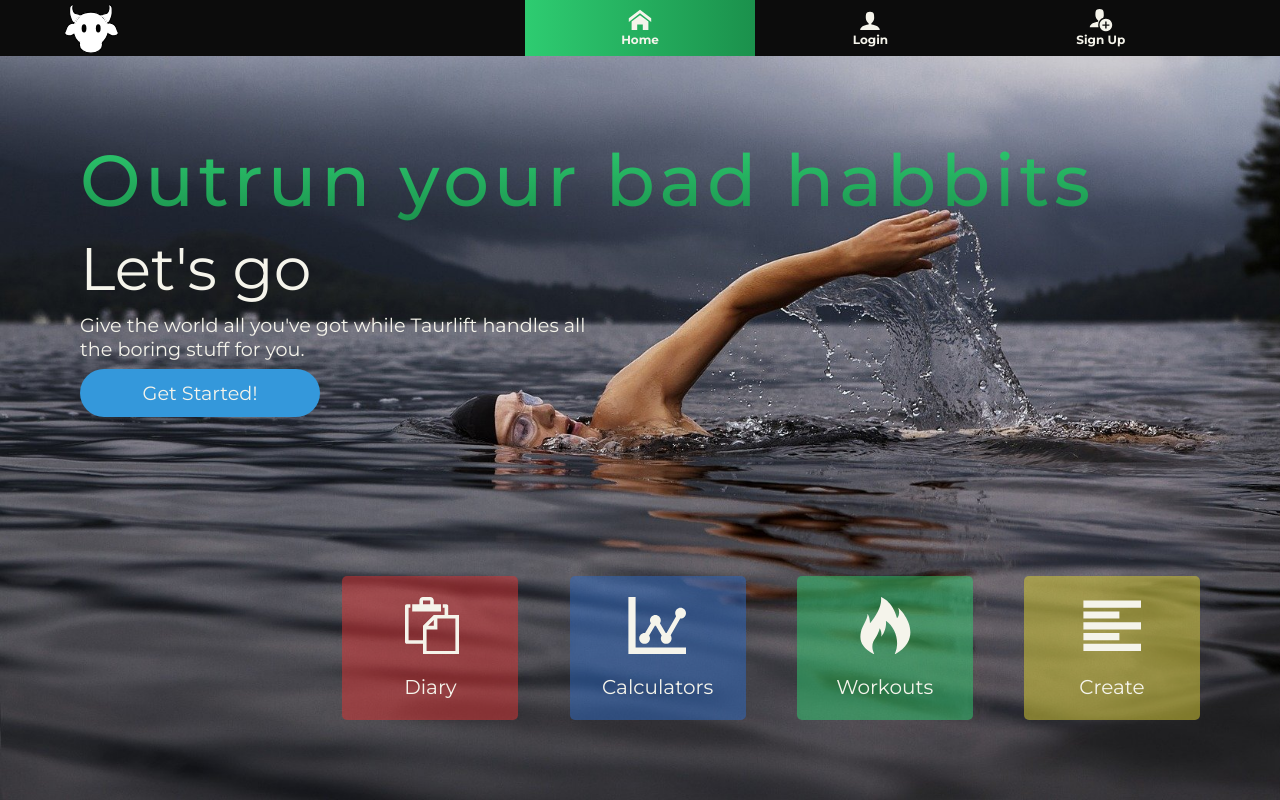
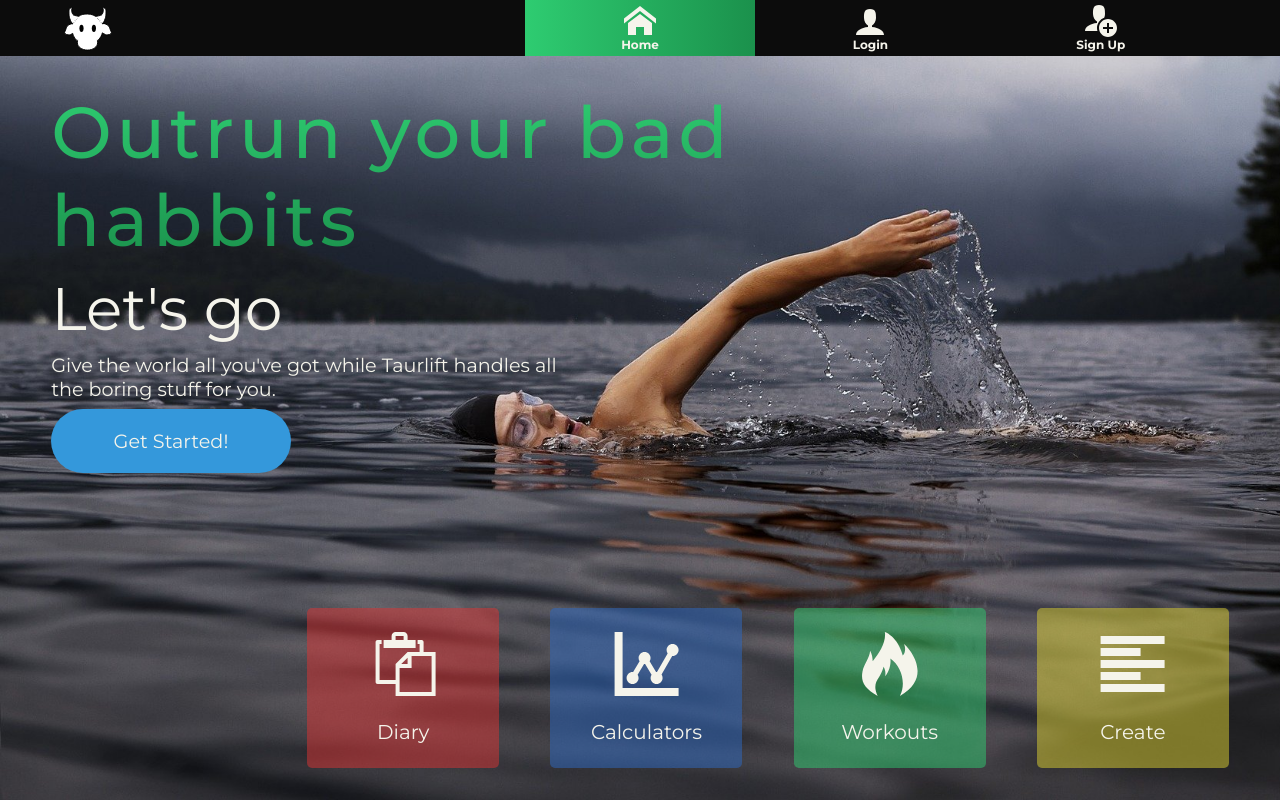
Before and after one commit to patWstar/taurliftTS, a React (Create React App) app: page / in a window 1280 px wide. Built offline with nearby package versions, Linux system fonts and the light colour scheme.

Commit message:
home and diary mqueries

```diff
--- a/src/App.tsx
+++ b/src/App.tsx
@@ -13,8 +13,9 @@ import Calculators from "components/Calculators";
 const Wrapper = styled.div`
   display: flex;
   flex-direction: column;
+  width: 100vw;
   height: 100vh;
-  width: 100vw;
+  min-height: fit-content;
   overflow: auto;
   background: linear-gradient(to right, #005aa7, #fffde4);
 
--- a/src/components/Home.tsx
+++ b/src/components/Home.tsx
@@ -19,17 +19,27 @@ const Wrapper = styled.div`
   display: flex;
   flex-direction: column;
   justify-content: space-between;
-  background-color: linear-gradient(to top, #464747, #6e7270);
-  background-image: url("./backgrounds/backgroundMAX.jpg");
+  background-image: url("backgrounds/backgroundMAX.jpg");
   background-size: cover;
   background-repeat: no-repeat;
   color: ${({ theme }) => theme.textColor};
-  padding: 10rem;
+  padding: 4vh 4vw;
+
+  @media only screen and (max-width: 37.5em) {
+    padding: 0;
+    justify-content: space-between;
+    padding: 1vh 0;
+    align-items: center;
+    gap: 10px;
+
+    background-size: 100% 100%;
+  }
 `;
 const Header = styled.header`
   display: flex;
   flex-direction: column;
   gap: 1rem;
+  width: 80%;
   & > h1 {
     color: transparent;
     background: linear-gradient(to bottom, #2ecc71, #1b914c);
@@ -39,6 +49,13 @@ const Header = styled.header`
     font-size: 9vmin;
     font-weight: 500;
     animation: ${fadeInAnimation} 1s linear 1;
+    @media only screen and (max-width: 56.25em) {
+      font-size: 7vmin;
+    }
+    @media only screen and (max-width: 37.5em) {
+      font-size: 4rem;
+      text-align: center;
+    }
   }
 `;
 const HeaderLink = styled(Link)`
@@ -46,14 +63,21 @@ const HeaderLink = styled(Link)`
   font-size: 7.5vmin;
   transition: 0.4s;
   width: fit-content;
+
   &:hover,
   &:focus {
     color: ${({ theme }) => theme.primaryColor};
     letter-spacing: 0.2rem;
   }
+  @media only screen and (max-width: 37.5em) {
+    display: none;
+  }
 `;
 const HeaderText = styled.p`
   font-size: 2.4vmin;
+  @media only screen and (max-width: 37.5em) {
+    display: none;
+  }
 `;
 const shakeButton = keyframes`
   0% {
@@ -79,11 +103,12 @@ const HeaderButton = styled(Link)`
   justify-content: center;
   align-items: center;
   color: inherit;
-  height: 6rem;
-  width: 30rem;
+  height: 8vh;
+  width: 30vw;
+  max-width: 30rem;
   background-color: ${({ theme }) => theme.primaryColor};
   font-size: 2.4vmin;
-  border-radius: 30px;
+  border-radius: 80px;
   transition: 0.4s;
   animation: ${shakeButton} 1s ease-out 1;
 
@@ -92,6 +117,16 @@ const HeaderButton = styled(Link)`
     transform: scale(1.1);
     box-shadow: 0 1rem 2rem 1rem rgba(0, 0, 0, 0.2);
   }
+  @media only screen and (max-width: 37.5em) {
+    margin: 0 auto;
+    width: 18rem;
+    height: 8rem;
+    font-size: 2rem;
+  }
+
+  @media only screen and (max-height: 28.75em) {
+    display: none;
+  }
 `;
 
 const Navigation = styled.nav`
@@ -99,12 +134,23 @@ const Navigation = styled.nav`
   justify-content: flex-end;
   align-items: center;
   gap: 4vw;
+  width: 100%;
+  @media only screen and (max-width: 56.25em) {
+    height: fit-content;
+    width: 100%;
+    flex-wrap: nowrap;
+    justify-content: center;
+  }
+  @media only screen and (max-width: 37.5em) {
+    flex-wrap: wrap;
+    padding: 0 10vw;
+  }
 `;
 
 const NavButton = styled(Link)<NavButtonProps>`
   border-radius: 5px;
-  width: 22rem;
-  height: 18rem;
+  width: 15vw;
+  height: 20vh;
   display: flex;
   align-items: center;
   justify-content: space-evenly;
@@ -121,8 +167,19 @@ const NavButton = styled(Link)<NavButtonProps>`
 
   & > svg {
     fill: currentColor;
-    width: 40%;
+    width: 35%;
     height: 40%;
+  }
+  @media only screen and (max-width: 56.25em) {
+    height: 20vh;
+    width: 20%;
+    flex-wrap: wrap;
+    justify-content: center;
+  }
+  @media only screen and (max-width: 37.5em) {
+    width: 30vw;
+    height: 18vh;
+    min-width: 10rem;
   }
 `;
 //~~~~~~~~~~~~~~~~~~~Component
--- a/src/components/Login.tsx
+++ b/src/components/Login.tsx
@@ -6,7 +6,7 @@ import { Link, useHistory, Redirect } from "react-router-dom";
 //Components
 import Spinner from "components/shared/components/Spinner";
 import fadeInAnimation from "components/shared/animations/fadeIn";
-import TextInput from "components/shared/components/FormTextInput";
+import FormTextInput from "components/shared/components/FormTextInput";
 import SubmitButton from "components/shared/components/SubmitButton";
 import ErrorList from "components/shared/components/ErrorList";
 //Redux
@@ -171,14 +171,14 @@ const Login = (): JSX.Element => {
           ) : (
             <Form onSubmit={submitHandler}>
               <label htmlFor="email">Email</label>
-              <TextInput
+              <FormTextInput
                 name="Email"
                 placeholder="E-mail"
                 width="40%"
                 reactRef={emailRef}
               />
               <label htmlFor="password">Password</label>
-              <TextInput
+              <FormTextInput
                 name="password"
                 placeholder="Password"
                 width="40%"
--- a/src/components/Navbar.tsx
+++ b/src/components/Navbar.tsx
@@ -22,15 +22,25 @@ type NavProps = {
 //~~~~~~~~~~~~~~~~~~~Styled Components
 const Container = styled.div`
   display: flex;
+  align-self: stretch;
   justify-content: space-between;
   height: 7rem;
   background-color: ${({ theme }) => theme.navBarColor};
   padding: 0 5%;
   color: ${({ theme }) => theme.textColor};
+
+  @media only screen and (max-width: 56.25em) {
+    padding: 0;
+  }
 `;
+
 const Logo = styled(NavLink)`
   & > img {
     height: 100%;
+    width: 6rem;
+  }
+  @media only screen and (max-width: 56.25em) {
+    display: none;
   }
 `;
 const Navs = styled.nav<NavsProps>`
@@ -40,6 +50,10 @@ const Navs = styled.nav<NavsProps>`
   width: 60%;
   @media only screen and (max-width: 75em) {
     width: 80%;
+  }
+  @media only screen and (max-width: 56.25em) {
+    width: 100%;
+    justify-content: center;
   }
   & > * {
     width: ${({ logged }) => (logged ? "calc(100% / 5)" : "calc(100% / 3)")};
@@ -62,11 +76,18 @@ const Nav = styled(NavLink)<NavProps>`
   color: inherit;
   font-weight: 700;
   transition: 0.4s;
-  height: 100%;
+  align-self: stretch;
+  flex: 1;
   font-size: 1.5vmin;
   & > svg {
-    height: 40%;
+    height: 4rem;
+    width: 4rem;
     fill: ${({ theme }) => theme.textColor};
+
+    @media only screen and (max-width: 56.25em) {
+      height: 2rem;
+      width: 2rem;
+    }
   }
   &:hover {
     letter-spacing: 1px;
@@ -77,6 +98,11 @@ const Nav = styled(NavLink)<NavProps>`
     background: linear-gradient(to right, #2ecc71, #1b914c);
     background-repeat: no-repeat;
     animation: ${activeLinkBackground} 0.4s ease-out 1;
+  }
+
+  @media only screen and (max-width: 56.25em) {
+    flex: 1;
+    font-size: 3vmin;
   }
 `;
 
@@ -94,6 +120,9 @@ const LogoutButton = styled.button`
   &:hover {
     letter-spacing: 1px;
     color: red;
+  }
+  @media only screen and (max-width: 56.25em) {
+    font-size: 3vmin;
   }
 `;
 //~~~~~~~~~~~~~~~~~~~Component
--- a/src/components/Signup.tsx
+++ b/src/components/Signup.tsx
@@ -5,7 +5,7 @@ import axios from "axios";
 import { Link, useHistory, Redirect } from "react-router-dom";
 //Components
 import fadeInAnimation from "components/shared/animations/fadeIn";
-import TextInput from "components/shared/components/FormTextInput";
+import FormTextInput from "components/shared/components/FormTextInput";
 import SubmitButton from "components/shared/components/SubmitButton";
 import ErrorList from "components/shared/components/ErrorList";
 import Spinner from "components/shared/components/Spinner";
@@ -178,14 +178,14 @@ const Signup = (): JSX.Element => {
           ) : (
             <Form autoComplete="off" onSubmit={submitHandler}>
               <label htmlFor="email">Email</label>
-              <TextInput
+              <FormTextInput
                 name="Email"
                 placeholder="E-mail"
                 width="40%"
                 reactRef={emailRef}
               />
               <label htmlFor="password">Password</label>
-              <TextInput
+              <FormTextInput
                 name="password"
                 placeholder="Password"
                 width="40%"
@@ -193,7 +193,7 @@ const Signup = (): JSX.Element => {
                 reactRef={passwordRef}
               />
               <label htmlFor="confirmPassword">Confirm</label>
-              <TextInput
+              <FormTextInput
                 name="confirmPassword"
                 placeholder="Confirm Password"
                 width="40%"
--- a/src/components/WorkoutDiary.tsx
+++ b/src/components/WorkoutDiary.tsx
@@ -46,8 +46,10 @@ const Wrapper = styled.div`
   align-items: center;
   flex-direction: column;
   color: ${({ theme }) => theme.textColor};
-
   gap: 3rem;
+  @media only screen and (max-width: 75em) {
+    width: 100%;
+  }
 `;
 
 const Header = styled.header`
@@ -73,6 +75,10 @@ const Content = styled.table`
   & > thead {
     font-size: 3vmin;
   }
+
+  @media only screen and (max-width: 37.5em) {
+    width: 100%;
+  }
 `;
 
 const Row = styled.tr<RowProps>`
@@ -81,6 +87,13 @@ const Row = styled.tr<RowProps>`
     isOdd ? theme.containerBackgroundSecondary : "transparent"};
   & > td {
     padding: 1.5vmin;
+    @media only screen and (max-width: 75em) {
+      padding: 2.5vmin;
+    }
+    @media only screen and (max-width: 37.5em) {
+      font-size: 4vmin;
+      padding: 6vmin;
+    }
   }
 `;
 
@@ -90,6 +103,10 @@ const ButtonTD = styled.td`
   display: flex;
   justify-content: space-evenly;
   align-items: center;
+  @media only screen and (max-width: 37.5em) {
+    flex-direction: column;
+    justify-content: space-between;
+  }
 `;
 const OptionButton = styled.button<ButtonProps>`
   font-size: 2vmin;
@@ -100,6 +117,9 @@ const OptionButton = styled.button<ButtonProps>`
   &:hover {
     transform: scale(1.05) translateY(-1px);
     filter: brightness(1.2);
+  }
+  @media only screen and (max-width: 37.5em) {
+    font-size: 3vmin;
   }
 `;
 //~~~~~~~~~~~~~~~~~~~Component
--- a/src/index.css
+++ b/src/index.css
@@ -36,6 +36,8 @@ html {
 }
 
 body {
+  display: flex;
+
   box-sizing: border-box;
   font-family: "Montserrat", -apple-system, BlinkMacSystemFont, "Segoe UI",
     "Roboto", "Oxygen", "Ubuntu", "Cantarell", "Fira Sans", "Droid Sans",
```
